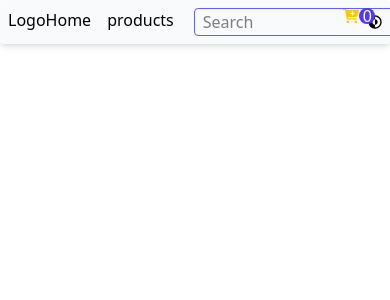
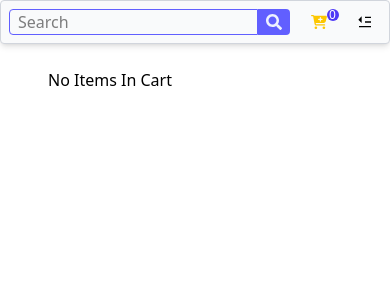
Before and after one commit to sphumelelendlovu26/ecommerce-react-tailwind, a React (Vite) app: page /cart in a window 390 px wide. Shown: the top 300 px of the page. Built offline with nearby package versions, Linux system fonts and the light colour scheme.

Commit message:
added features and pages

```diff
--- a/src/index.css
+++ b/src/index.css
@@ -55,9 +55,11 @@ nav {
   position: fixed;
   top: 0;
   right: 0;
+  width: 100vw;
+  background-color: black;
 }
 .page {
-  @apply pt-12 mt-10;
+  @apply p-12 mt-5;
 }
 .dark {
   @apply bg-gray-900 text-white transition;
@@ -71,3 +73,15 @@ nav {
 .indigoBtn {
   @apply hover:bg-transparent hover:text-indigo-500 transition hover:border-indigo-500 border-1;
 }
+.sideBar {
+  @apply py-5 sm:py-0;
+}
+button:hover {
+  transform: scale(1.05);
+}
+button:active {
+  transform: scale(0.95);
+}
+.cartItem {
+  @apply p-4;
+}
--- a/src/pages/Cart.jsx
+++ b/src/pages/Cart.jsx
@@ -7,10 +7,12 @@ const Cart = () => {
   const cartItems = globalCartState.state;
 
   return (
-    <div className="grid grid-cols-1 sm:grid-cols-3 sm:grid-cols-2 gap-3">
-      {cartItems.map((item) => (
-        <CartItem item={item} key={item.id} />
-      ))}
+    <div className="page grid cart size-screen grid-cols-1 md:grid-cols-3 sm:grid-cols-2 gap-3 text-black">
+      {cartItems.length === 0 ? (
+        <div>No Items In Cart</div>
+      ) : (
+        cartItems.map((item) => <CartItem product={item} key={item.id} />)
+      )}
     </div>
   );
 };
--- a/src/pages/Modal.jsx
+++ b/src/pages/Modal.jsx
@@ -3,7 +3,6 @@ import { motion } from "framer-motion";
 import { ThemeContext } from "../Context/ThemeContext";
 import ProductDetails from "./productDetails";
 import { AnimatePresence } from "framer-motion";
-import CartProvider from "../Context/CartContext";
 
 const Modal = ({ isOpen, setIsOpen, product }) => {
   const { theme } = useContext(ThemeContext);
@@ -37,9 +36,7 @@ const Modal = ({ isOpen, setIsOpen, product }) => {
             >
               X
             </button>{" "}
-            <CartProvider>
-              {product && <ProductDetails product={product} theme={theme} />}
-            </CartProvider>
+            {product && <ProductDetails product={product} theme={theme} />}
           </motion.div>
         </motion.div>
       )}
--- a/src/pages/ProductCard.jsx
+++ b/src/pages/ProductCard.jsx
@@ -15,7 +15,7 @@ const ProductCard = ({
   return (
     <motion.div
       {...motionProps}
-      className="shadow-md relative rounded-xl flex flex-col hover:cursor-pointer hover:shadow-indigo-500 transition-all duration-300"
+      className="shadow-sm relative rounded-xl flex flex-col hover:cursor-pointer hover:shadow-indigo-500 transition-all duration-300"
     >
       <img
         src={product.thumbnail}
--- a/src/pages/Products.jsx
+++ b/src/pages/Products.jsx
@@ -50,7 +50,8 @@ const ProductList = ({ query, setIsOpen, setModalProduct }) => {
       variants={{ cardContainerVariants, cardVariants }}
       initial="initial"
       animate="animate"
-      transition={{ type: "tween", ease: "easeOut" }}
+      transition={{ type: "tween", ease: "easeOut", duration: 0.3 }}
+      layout
       exit={{ opacity: 0, x: -20 }}
       className={`${bgColor} grid page grid-cols-2 sm:grid-cols-3 md:grid-cols-4 place-content-center gap-2 overflow-hidden respGrid`}
     >
--- a/src/pages/SearchBar.jsx
+++ b/src/pages/SearchBar.jsx
@@ -1,19 +1,28 @@
 import { FaSearch } from "react-icons/fa";
+import { useNavigate } from "react-router-dom";
 
-const SearchBar = ({ inputRef, userInput, setUserInput, setQuery }) => (
-  <div className=" h-auto flex w-[40%]">
+const SearchBar = ({ inputRef, userInput, setUserInput, setQuery }) => {
+  const navigate = useNavigate();
+
+  function handleSearch() {
+    setQuery(userInput);
+    navigate("/products");
+  }
+
+  return (
+    <div className=" h-auto  flex w-[75%] ">
       <input
-      onKeyDown={(e) => e.key === "Enter" && setQuery(userInput)}
+        onKeyDown={(e) => e.key === "Enter" && handleSearch()}
         ref={inputRef}
         type="text"
         placeholder="Search"
-      className="border border-indigo-500 p-2 rounded outline-none flex-1 rounded-r-none"
+        className="border border-indigo-500 p-2 rounded outline-none w-auto flex-1 shrink-1 rounded-r-none"
         value={userInput}
         onChange={(e) => setUserInput(e.target.value)}
       />
       <button
         className="bg-indigo-500 hover:cursor-pointer h-full rounded-l-none rounded text-indigo-50 px-3 py-1 "
-      onClick={() => setQuery(userInput)}
+        onClick={() => handleSearch()}
         alt="search"
         title="search"
       >
@@ -21,4 +30,5 @@ const SearchBar = ({ inputRef, userInput, setUserInput, setQuery }) => (
       </button>
     </div>
   );
+};
 export default SearchBar;
--- a/src/pages/components/NavBar.jsx
+++ b/src/pages/components/NavBar.jsx
@@ -1,11 +1,13 @@
 import { Link } from "react-router-dom";
-import { useRef, useContext } from "react";
+import { useRef, useContext, useState } from "react";
 import { ThemeContext } from "../../Context/ThemeContext";
 import SearchBar from "../SearchBar";
 import { CartContext } from "../../Context/CartContext";
 import { FaCartPlus } from "react-icons/fa6";
 import { CgDarkMode } from "react-icons/cg";
 import { MdLightMode } from "react-icons/md";
+import { AnimatePresence, motion } from "framer-motion";
+import { RiMenuFold2Fill, RiMenuFoldFill } from "react-icons/ri";
 
 const Navbar = ({ userInput, setUserInput, setQuery }) => {
   const inputRef = useRef(null);
@@ -19,13 +21,75 @@ const Navbar = ({ userInput, setUserInput, setQuery }) => {
 
   const bgColor = theme === "dark" ? "dark" : "bg-white text-black ";
 
+  const [isMenuOpen, setIsMenuOpen] = useState(false);
+
+  console.log(isMenuOpen);
+
+  const toggleMenu = () => {
+    setIsMenuOpen((prev) => !prev);
+  };
+
+  const sidePanelVariants = {
+    open: {
+      opacity: 1,
+      x: 0,
+    },
+    close: {
+      opacity: 0,
+      x: 100,
+    },
+  };
+
   return (
-    <nav
-      className={`${bgColor}  flex justify-between  overflow-hidden sm:overflow-auto    sm:h-auto contentContainer  border-none col-span-2 fixed top-0  left-0 z-50 `}
+    <motion.nav
+      layout
+      className={`${bgColor} max-w-[1200px] justify-self-center sm:flex-row flex flex-col overflow-visible w-screen  sm:h-auto contentContainer    sm:fixed top-0  left-0 z-50 sm:justify-around  `}
     >
-      <h1>Logo</h1>
-      <div className="flex gap-4">
-        <Link to="/" className="link">
+      <motion.div className="flex w-full sm:w-[50%]  justify-between px-4 ">
+        <SearchBar
+          inputRef={inputRef}
+          userInput={userInput}
+          setQuery={setQuery}
+          setUserInput={setUserInput}
+        />
+
+        <div className="flex items-center gap-2 px-3 py-1 rounded-full  text-yellow-400  font-semibold cursor-pointer relative  ">
+          <Link to="/cart">
+            <FaCartPlus alt="View Cart " />
+            <span className="absolute bg-indigo-600 rounded-full size-3  top-0 flex items-center justify-center -right-3 text-white font-thin text-xs">
+              {state.length}
+            </span>
+          </Link>
+        </div>
+
+        <button
+          onClick={() => toggleMenu()}
+          className={`sm:hidden z-[1000] `}
+          title="Open Menu"
+          id="menuBtn"
+        >
+          {isMenuOpen === true ? <RiMenuFold2Fill /> : <RiMenuFoldFill />}{" "}
+        </button>
+      </motion.div>
+      <AnimatePresence>
+        {isMenuOpen && (
+          <motion.div
+            variants={sidePanelVariants}
+            layout
+            initial={isMenuOpen && { opacity: 0, x: 100 }}
+            animate={isMenuOpen ? "open" : "close"}
+            transition={{
+              duration: 0.3,
+              type: "tween",
+              ease: "linear",
+            }}
+            exit="close"
+            className={` ${isMenuOpen === true ? "h-[1000%] w-[50%] block" : "w-0 hidden "} sideBar gap-3 absolute right-0 top-12  flex flex-col items-center border-r-0 rounded-r-none  ${bgColor} z-100 rounded-md border border-indigo-200
+            sm:static sm:flex-row sm:border-0 sm:bg-transparent
+            sm:justify-evenly px-1
+            `}
+          >
+            <Link to="/" className="link ">
               Home
               <span className="underliner"></span>
             </Link>
@@ -35,25 +99,18 @@ const Navbar = ({ userInput, setUserInput, setQuery }) => {
             <Link className="link">
               <span className="underliner"></span>
             </Link>
-      </div>
-      <SearchBar
-        inputRef={inputRef}
-        userInput={userInput}
-        setQuery={setQuery}
-        setUserInput={setUserInput}
-      />
-      <Link to="/cart">
-        <div className="flex items-center gap-2 px-3 py-1 rounded-full  text-yellow-400  font-semibold cursor-pointer relative">
-          <FaCartPlus alt="View Cart " />
-          <span className="absolute bg-indigo-600 rounded-full size-4  top-0 flex items-center justify-center -right-4 text-white font-thin ">
-            {state.length}
-          </span>
-        </div>
-      </Link>
-      <button onClick={toggleTheme} title="Change Theme">
+
+            <button
+              onClick={toggleTheme}
+              title="Change Theme"
+              className="mt-12 border"
+            >
               {theme === "dark" ? <MdLightMode /> : <CgDarkMode />}
             </button>
-    </nav>
+          </motion.div>
+        )}
+      </AnimatePresence>
+    </motion.nav>
   );
 };
 
--- /dev/null
+++ b/src/pages/components/Reviews.jsx
@@ -0,0 +1,9 @@
+const Reviews = (review) => {
+  return (
+    <div>
+      <h2>{review.reviwerName}</h2>
+    </div>
+  );
+};
+
+export default Reviews;
--- /dev/null
+++ b/src/pages/components/Summary.jsx
@@ -0,0 +1,11 @@
+import React from "react";
+
+const CartSummary = () => {
+  return (
+    <div>
+      <h2>Summary</h2>
+    </div>
+  );
+};
+
+export default CartSummary;
--- a/src/pages/productDetails.jsx
+++ b/src/pages/productDetails.jsx
@@ -21,8 +21,11 @@ const ProductDetails = ({ product, theme }) => {
       <h3 className="text-center">{product.price}</h3>
       <h2 className="text-center font-bold">Description</h2>
       <p className="text-center">{product.description}</p>
-      <h2 className="text-center v">Category : {product.category}</h2>
-      <h2 className="text-center">Availability : {product.stock} in stock</h2>
+      <h2 className="text-center font-bold">Category : {product.category}</h2>
+      <h2 className="text-center font-bold">
+        Availability : {product.stock} in stock
+      </h2>
+      <button className="text-indigo-500">Reviews </button>
     </div>
   );
 };
```
Also changed, not shown: src/Context/CartReducer.jsx (+22 -4 lines), src/pages/components/cartItem.jsx (+35 -11 lines). Lines whose indentation alone changed are shown as unchanged.
